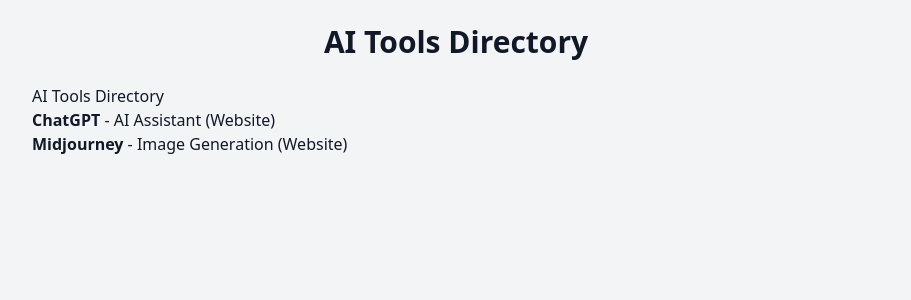
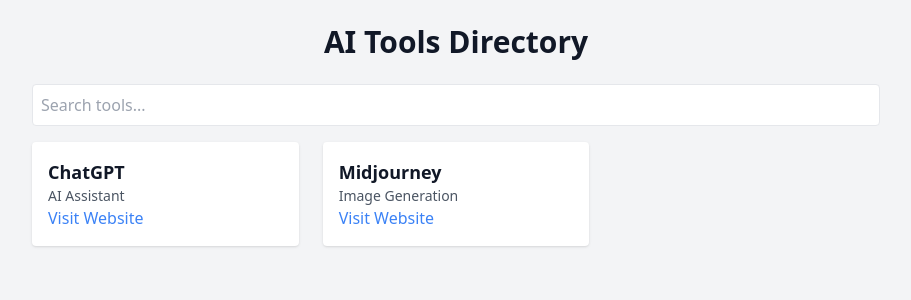
Before and after one commit to mattreinsch/directory-site, a Jekyll site: the page built from index.md, in a window 1280 px wide. Shown: the top 300 px of the page, without its empty margins (184-1095 px from the left). Built offline with Jekyll 4.4.1, drawn with Linux system fonts in a browser that asks for light colours; nearby versions of some CDN libraries.

Commit message:
Update index.md

```diff
--- a/index.md
+++ b/index.md
@@ -3,13 +3,30 @@ layout: default
 title: AI Tools Directory
 ---
 
-<h1>AI Tools Directory</h1>
+<input type="text" id="search" placeholder="Search tools..." class="w-full p-2 border rounded mb-4" onkeyup="filterTools()">
 
-<ul>
+<div class="grid grid-cols-1 sm:grid-cols-2 md:grid-cols-3 gap-6">
   {% for tool in site.data.tools %}
-    <li>
-      <strong>{{ tool.name }}</strong> - {{ tool.category }}
-      (<a href="{{ tool.website }}">Website</a>)
-    </li>
+  <div class="bg-white p-4 rounded shadow">
+      <h2 class="text-lg font-bold">{{ tool.name }}</h2>
+      <p class="text-sm text-gray-600">{{ tool.category }}</p>
+      <a href="{{ tool.website }}" class="text-blue-500" target="_blank">Visit Website</a>
+  </div>
   {% endfor %}
-</ul>
+</div>
+
+<script>
+function filterTools() {
+    let input = document.getElementById("search").value.toLowerCase();
+    let cards = document.querySelectorAll(".bg-white");
+
+    cards.forEach(card => {
+        let name = card.querySelector("h2").textContent.toLowerCase();
+        if (name.includes(input)) {
+            card.style.display = "block";
+        } else {
+            card.style.display = "none";
+        }
+    });
+}
+</script>
```
